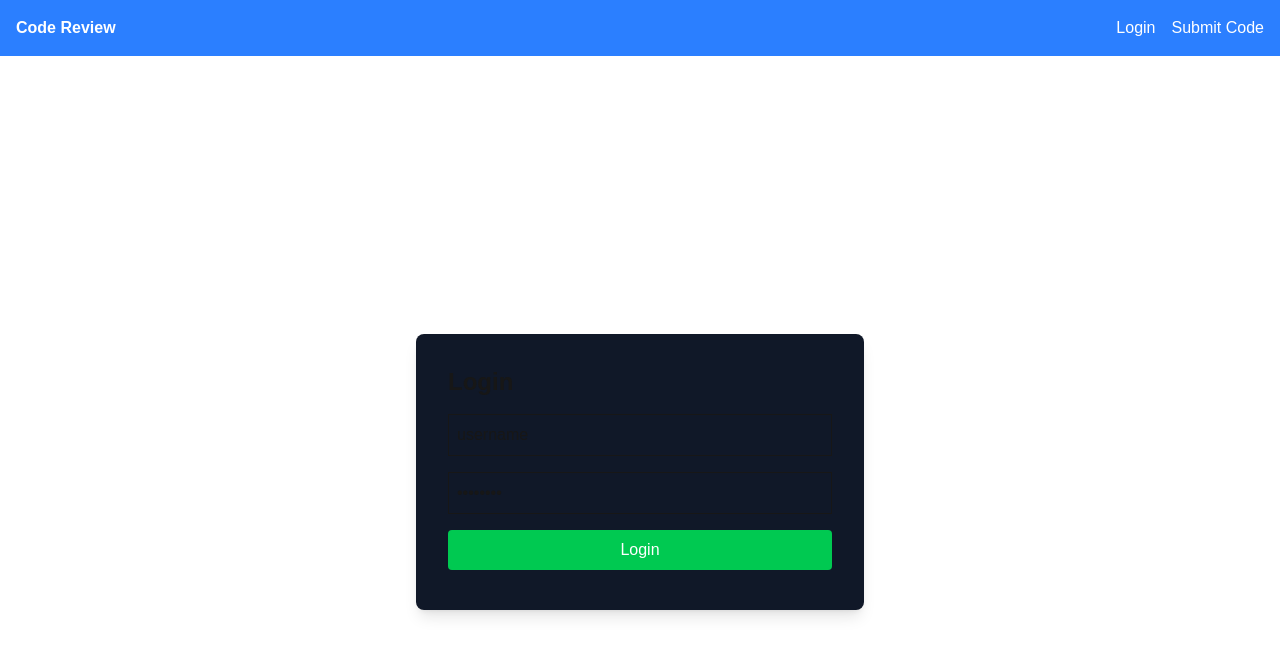
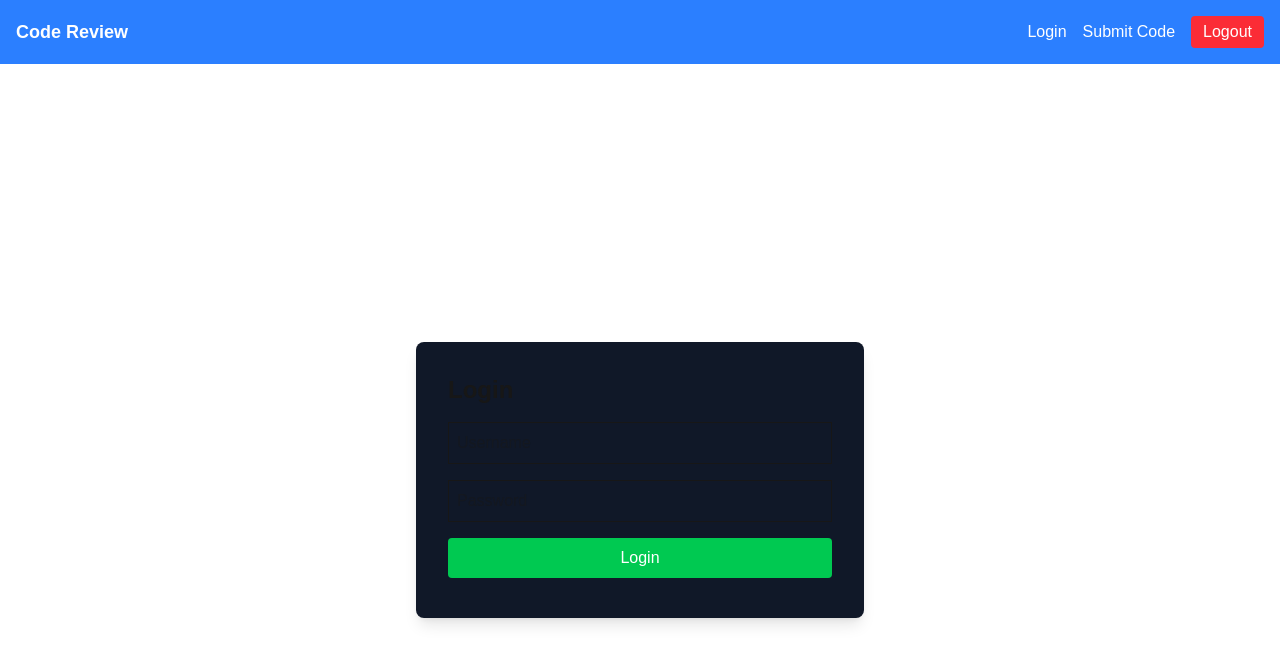
Before and after one commit to Xzm27/code-review-platform, a Next.js app in the folder frontend/: page /login in a window 1280 px wide. Shown: the top 664 px of the page. Built offline with nearby package versions, Linux system fonts and the light colour scheme.

Commit message:
added client side navbar with logout functionality

```diff
--- /dev/null
+++ b/frontend/app/components/Navbar.tsx
@@ -0,0 +1,33 @@
+"use client";
+import Link from "next/link";
+import { useRouter } from "next/navigation";
+import React from "react";
+
+const Navbar: React.FC = () => {
+  const router = useRouter();
+
+  const handleLogout = () => {
+    localStorage.removeItem("token");
+    router.push("/login");
+  };
+
+  return (
+    <nav className="bg-blue-500 text-white p-4 flex justify-between items-center">
+      <Link href="/" className="font-bold text-lg">
+        Code Review
+      </Link>
+      <div className="space-x-4">
+        <Link href="/login">Login</Link>
+        <Link href="/submit">Submit Code</Link>
+        <button
+          onClick={handleLogout}
+          className="bg-red-500 px-3 py-1 rounded hover:bg-red-600"
+        >
+          Logout
+        </button>
+      </div>
+    </nav>
+  );
+};
+
+export default Navbar;
--- a/frontend/app/layout.tsx
+++ b/frontend/app/layout.tsx
@@ -1,6 +1,8 @@
 import type { Metadata } from "next";
 import Link from 'next/link';
 import "./globals.css";
+
+import Navbar from "./components/Navbar";
 
 export const metadata: Metadata = {
   title: "Code Review Platform",
@@ -15,13 +17,7 @@ export default function RootLayout({
   return (
     <html lang="en">
       <body className="font-sans">
-        <nav className="bg-blue-500 text-white p-4 flex justify-between">
-          <Link href="/" className="font-bold">Code Review</Link>
-          <div>
-            <Link href="/login" className="mr-4">Login</Link>
-            <Link href="/submit">Submit Code</Link>
-          </div>
-        </nav>
+        <Navbar />
         <main className="p-4">{children}</main>
       </body>
     </html>
--- a/frontend/app/login/page.tsx
+++ b/frontend/app/login/page.tsx
@@ -4,8 +4,8 @@ import { useRouter } from "next/navigation";
 import { login } from "../lib/api";
 
 const LoginPage: React.FC = () => {
-  const [username, setUsername] = useState<string>("username");
-  const [password, setPassword] = useState<string>("password");
+  const [username, setUsername] = useState<string>("");
+  const [password, setPassword] = useState<string>("");
   const [message, setMessage] = useState<string>("");
 
   const router = useRouter();
```
